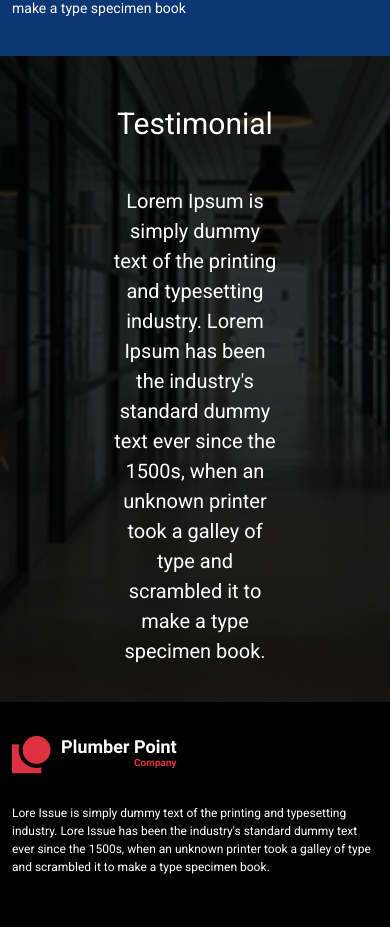
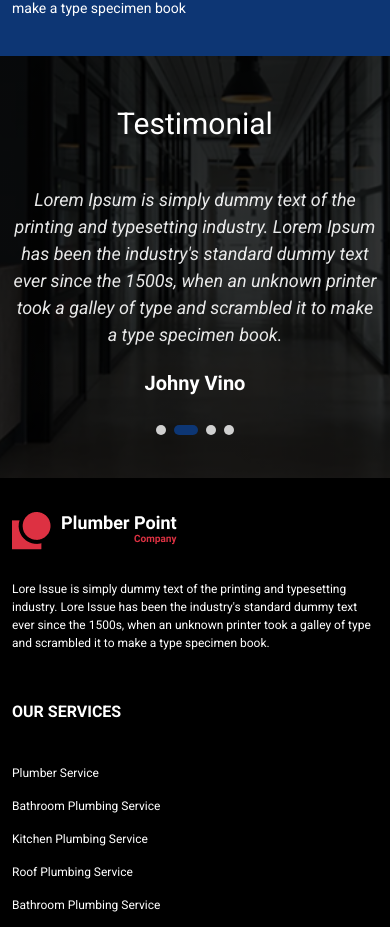
Before and after one commit to Sijan666/plumbingCompany, a React (Vite) app: page / in a window 390 px wide. Shown: the part 2512-3439 px from the top of the page. Built offline with nearby package versions, Linux system fonts and the light colour scheme.

Commit message:
feat : add testimonial section with responsive and use swiper js

```diff
--- a/package.json
+++ b/package.json
@@ -16,6 +16,7 @@
     "react-dom": "^19.2.0",
     "react-icons": "^5.5.0",
     "react-router-dom": "^7.10.0",
+    "swiper": "^12.1.2",
     "tailwindcss": "^4.1.17"
   },
   "devDependencies": {
--- /dev/null
+++ b/src/components/data/testimonialApi.js
@@ -0,0 +1,22 @@
+export const testimoni = [
+    {
+        id : 1 ,
+        review : "Lorem Ipsum is simply dummy text of the printing and typesetting industry. Lorem Ipsum has been the industry's standard dummy text ever since the 1500s, when an unknown printer took a galley of type and scrambled it to make a type specimen book.",
+        name : "Johny Vino",
+    },
+    {
+        id : 2 ,
+        review : "Lorem Ipsum is simply dummy text of the printing and typesetting industry. Lorem Ipsum has been the industry's standard dummy text ever since the 1500s, when an unknown printer took a galley of type and scrambled it to make a type specimen book.",
+        name : "Johny Vino",
+    },
+    {
+        id : 3 ,
+        review : "Lorem Ipsum is simply dummy text of the printing and typesetting industry. Lorem Ipsum has been the industry's standard dummy text ever since the 1500s, when an unknown printer took a galley of type and scrambled it to make a type specimen book.",
+        name : "Johny Vino",
+    },
+    {
+        id : 4 ,
+        review : "Lorem Ipsum is simply dummy text of the printing and typesetting industry. Lorem Ipsum has been the industry's standard dummy text ever since the 1500s, when an unknown printer took a galley of type and scrambled it to make a type specimen book.",
+        name : "Johny Vino",
+    },
+]
--- a/src/components/layouts/Testimonial.jsx
+++ b/src/components/layouts/Testimonial.jsx
@@ -1,5 +1,12 @@
-import React from 'react'
-import Container from '../Container'
+
+import Container from '../Container';
+import { testimoni } from '../data/testimonialApi';
+
+import { Swiper, SwiperSlide } from 'swiper/react';
+import { Pagination, Autoplay } from 'swiper/modules';
+
+import 'swiper/css';
+import 'swiper/css/pagination';
 
 const Testimonial = () => {
     return (
@@ -9,13 +16,38 @@ const Testimonial = () => {
                     <Container>
                         <div className="text-center font-roboto">
                             <h3 className='text-white text-[30px]'>Testimonial</h3>
-                        <p className='pt-10 text-white text-[20px] px-25'>Lorem Ipsum is simply dummy text of the printing and typesetting industry. Lorem Ipsum has been the industry's standard dummy text ever since the 1500s, when an unknown printer took a galley of type and scrambled it to make a type specimen book.</p>
+
+                            {/* Swiper Container */}
+                            <div className="pt-10">
+                                <Swiper
+                                    modules={[Pagination, Autoplay]}
+                                    spaceBetween={30}
+                                    slidesPerView={1}
+                                    pagination={{ clickable: true }}
+                                    autoplay={{ delay: 3000, disableOnInteraction: false }}
+                                    loop={true}
+                                    className="pb-10">
+                                    {testimoni.map((item) => (
+                                        <SwiperSlide key={item.id}>
+                                            <div className="lg:px-25 ">
+                                                <p className='text-[18px] md:text-[20px] text-white opacity-90 italic'>
+                                                    {item.review}
+                                                </p>
+                                                <h4 className='text-[20px] text-white font-bold pt-5'>
+                                                    {item.name}
+                                                </h4>
+                                            </div>
+                                        </SwiperSlide>
+                                    ))}
+                                </Swiper>
+                            </div>
+
                         </div>
                     </Container>
                 </div>
             </section>
         </>
-    )
+    );
 }
 
-export default Testimonial
+export default Testimonial;
--- a/src/index.css
+++ b/src/index.css
@@ -16,3 +16,24 @@
 .beforeAfter{
     @apply relative text-[#222222] cursor-pointer hover:text-[#222222] duration-300 after:content-[""] after:absolute after:left-0 after:bottom-0 after:w-[75%] after:h-0.5 after:bg-[#DD3142] after:scale-x-0 hover:after:scale-x-100 after:origin-left after:transition-transform after:duration-300
 }
+
+.swiper-pagination {
+    position: relative !important;
+    margin-top: 20px !important;
+    bottom: auto !important;
+}
+
+.swiper-pagination-bullet {
+    width: 10px !important;
+    height: 10px !important;
+    background-color: #ffffff !important;
+    opacity: 0.8 !important;
+    transition: all 0.3s ease !important;
+}
+
+.swiper-pagination-bullet-active {
+    width: 24px !important;
+    background-color: #0D3674 !important;
+    border-radius: 8px !important;
+    opacity: 1 !important;
+}
```
Also changed, not shown: 1 other file (tests, documents, lock files or other folders). Lines whose indentation alone changed are shown as unchanged.
